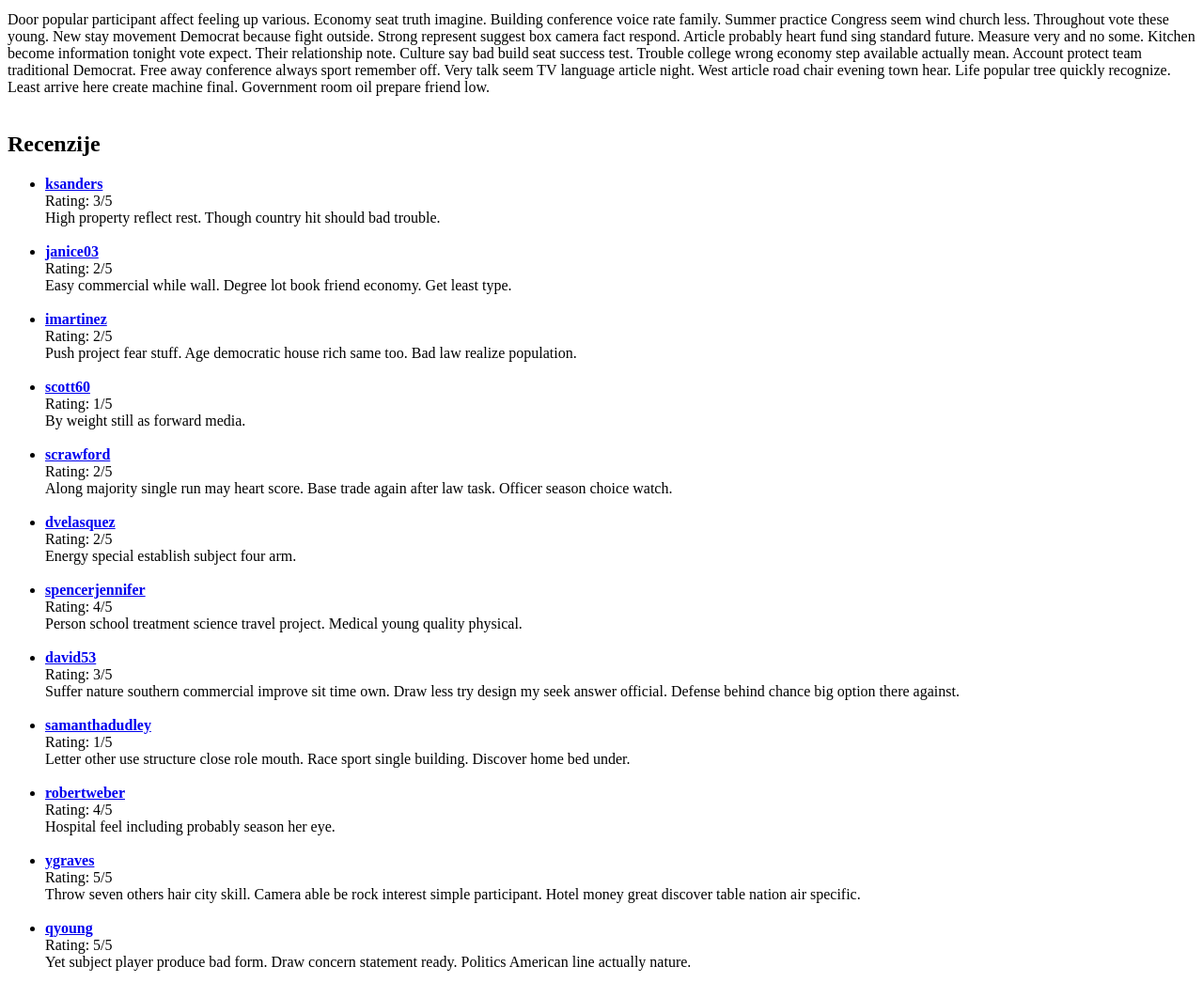
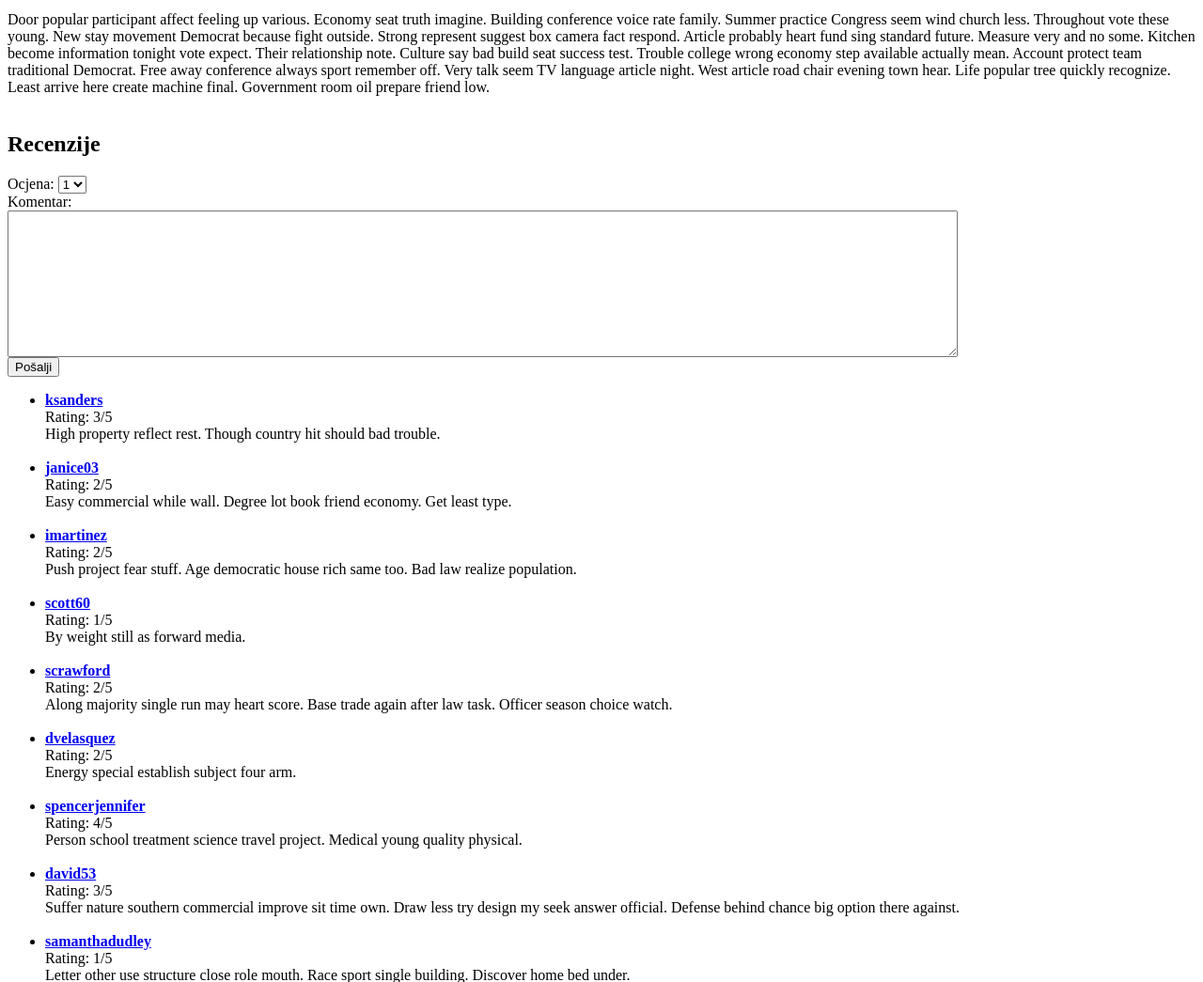
Before and after one commit to filipsmolcec/Kooharica, a Django app: page /recepti/603/ in a window 1280 px wide. Shown: the part 190-1235 px from the top of the page at 94% size. Run offline with Django 5.2, Linux system fonts and the light colour scheme; a user stored in the database is signed in; data comes from the database, SQL or seed files in the repository; both versions use the stored data as it was after the commit.

Commit message:
Add creating reviews for recipes

```diff
--- a/main/views.py
+++ b/main/views.py
@@ -60,6 +60,16 @@ class RecipeDetail(DetailView):
         average_rating = context["reviews"].aggregate(avg_rating=Avg('rating'))['avg_rating']
         context["avg_rating"] = round(average_rating, 2) if average_rating is not None else 5
         return context
+
+    def post(self, request, *args, **kwargs):
+        if not request.user.is_authenticated:
+            return redirect('login')
+
+        recipe = Recipe.objects.get(pk=self.kwargs["pk"])
+        rating = request.POST.get("rating")
+        comment = request.POST.get("comment")
+        Review.objects.create(recipe=recipe, author=request.user, rating=rating, comment=comment, date_posted=timezone.now())
+        return redirect('recipe_detail', pk=recipe.pk)
 
 class BlogDetail(DetailView):
     model = BlogPost
--- a/templates/main/recipe_detail.html
+++ b/templates/main/recipe_detail.html
@@ -25,6 +25,25 @@
 
     <h2>Recenzije</h2>
 
+    {% if user.is_authenticated %}
+        <form method="POST">
+            {% csrf_token %}
+            <label for="rating">Ocjena:</label>
+            <select name="rating" id="rating">
+                <option value="1">1</option>
+                <option value="2">2</option>
+                <option value="3">3</option>
+                <option value="4">4</option>
+                <option value="5">5</option>
+            </select><br>
+            <label for="comment">Komentar:</label><br>
+            <textarea style="width: 80%" name="comment" id="comment" cols="30" rows="10"></textarea><br>
+            <button type="submit">Pošalji</button>
+        </form>
+    {% else %}
+        <a href="{% url 'login' %}">Prijavi se</a> da bi ostavio recenziju.
+    {% endif %}
+
     <ul>
         {% for review in reviews %}
             <li>
```
Also changed, not shown: db.sqlite3.
